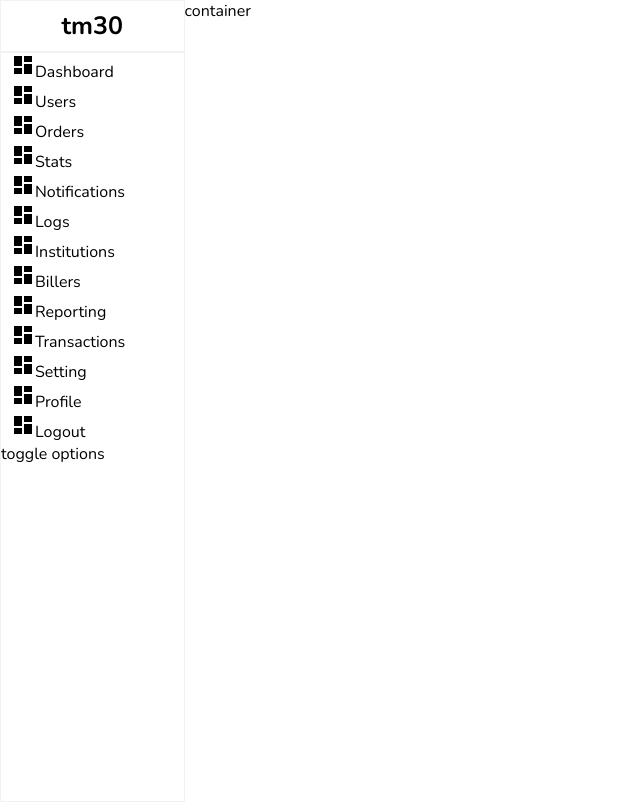
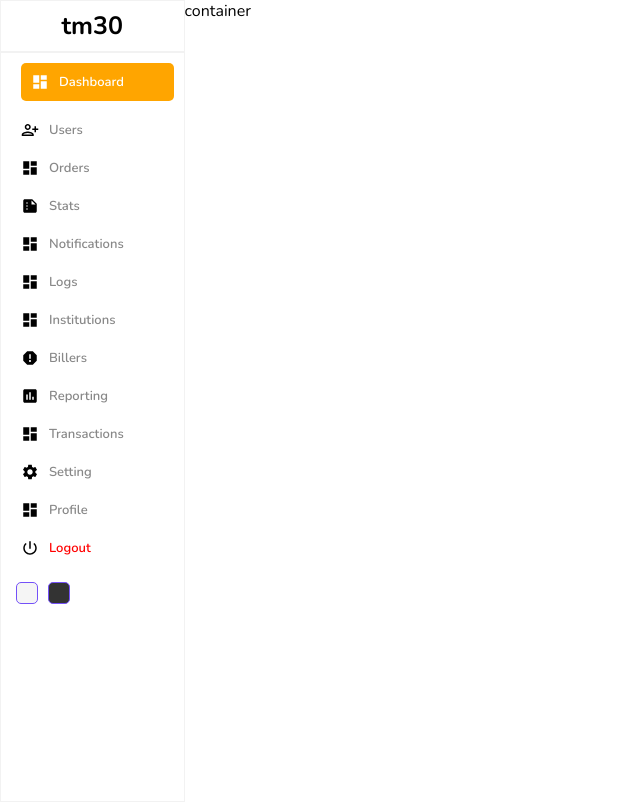
Before and after one commit to gemtunde/tm30, a React (Create React App) app: page / in a window 1280 px wide. Shown: the whole page, without its empty margins (0-640 px from the left). Built offline with nearby package versions, Linux system fonts and the light colour scheme.

Commit message:
sidebar styling

```diff
--- a/src/components/sidebar/Sidebar.jsx
+++ b/src/components/sidebar/Sidebar.jsx
@@ -1,6 +1,12 @@
 import React from 'react';
 import './sidebar.scss';
 import DashboardIcon from '@mui/icons-material/Dashboard';
+import SettingsIcon from '@mui/icons-material/Settings';
+import PowerSettingsNewIcon from '@mui/icons-material/PowerSettingsNew';
+import PersonAddAltIcon from '@mui/icons-material/PersonAddAlt';
+import AssessmentIcon from '@mui/icons-material/Assessment';
+import ReportIcon from '@mui/icons-material/Report';
+import SummarizeIcon from '@mui/icons-material/Summarize';
 
 const Sidebar = () => {
   return (
@@ -11,61 +17,64 @@ const Sidebar = () => {
         <hr />
      <div className="center">
         <ul>
-            <li>
-                <DashboardIcon />
+            <li className='dashboard'>
+                <DashboardIcon className='icon' />
                 <span>Dashboard</span>
             </li>
             <li>
-                <DashboardIcon />
+                <PersonAddAltIcon  className='icon'/>
                 <span>Users</span>
             </li>
             <li>
-                <DashboardIcon />
+                <DashboardIcon  className='icon'/>
                 <span>Orders</span>
             </li>
             <li>
-                <DashboardIcon />
+                <SummarizeIcon  className='icon'/>
                 <span>Stats</span>
             </li>
             <li>
-                <DashboardIcon />
+                <DashboardIcon  className='icon'/>
                 <span>Notifications</span>
             </li>
             <li>
-                <DashboardIcon />
+                <DashboardIcon  className='icon'/>
                 <span>Logs</span>
             </li>
             <li>
-                <DashboardIcon />
+                <DashboardIcon  className='icon'/>
                 <span>Institutions</span>
             </li>
             <li>
-                <DashboardIcon />
+                <ReportIcon  className='icon'/>
                 <span>Billers</span>
             </li>
             <li>
-                <DashboardIcon />
+                <AssessmentIcon  className='icon'/>
                 <span>Reporting</span>
             </li>
             <li>
-                <DashboardIcon />
+                <DashboardIcon  className='icon'/>
                 <span>Transactions</span>
             </li>
             <li>
-                <DashboardIcon />
+                <SettingsIcon  className='icon'/>
                 <span>Setting</span>
             </li>
             <li>
-                <DashboardIcon />
+                <DashboardIcon  className='icon'/>
                 <span>Profile</span>
             </li>
             <li>
-                <DashboardIcon />
-                <span>Logout</span>
+                <PowerSettingsNewIcon  className='icon'/>
+                <span className='logout'>Logout</span>
             </li>
         </ul>
      </div>
-     <div className="bottom">toggle options</div>
+     <div className="bottom">
+        <div className="colorOption"></div>
+        <div className="colorOption"></div>
+     </div>
         </div>
   )
 }
--- a/src/components/sidebar/sidebar.scss
+++ b/src/components/sidebar/sidebar.scss
@@ -27,6 +27,67 @@
             list-style-type: none;
             margin: 0;
             padding: 0;
+
+            .dashboard{
+                background-color: orange;
+                margin: 10px;
+                border-radius: 5px;
+
+                .icon {
+                    color: white;
+                }
+                span{
+                    color: white;
+                }
+            }
+
+            li{
+                display: flex;
+                align-items: center;
+                padding: 10px;
+                cursor: pointer;
+
+                &:hover{
+                    background-color: #ece8ff;
+                }
+
+                .icon{
+                    font-size: 18px;
+                    margin-right: 10px;
+                }
+                span{
+                    font-size: 13px;
+                    font-weight: 600;
+                    color: #888;
+                }
+                .logout{
+                    color: red;
+                }
+            }
+        }
+    }
+    .bottom{
+        display: flex;
+        align-items: center;
+        margin: 10px;
+
+        .colorOption{
+            width: 20px;
+            height: 20px;
+            border-radius: 5px;
+            border: 1px solid #7451f8;
+            cursor: pointer;
+            margin: 5px;
+
+            &:nth-child(1){
+                background-color: whitesmoke;
+            }
+            &:nth-child(2){
+                background-color: #333;
+            }
+            &:nth-child(3){
+                background-color: darkblue;
+            }
         }
     }
 }
```
